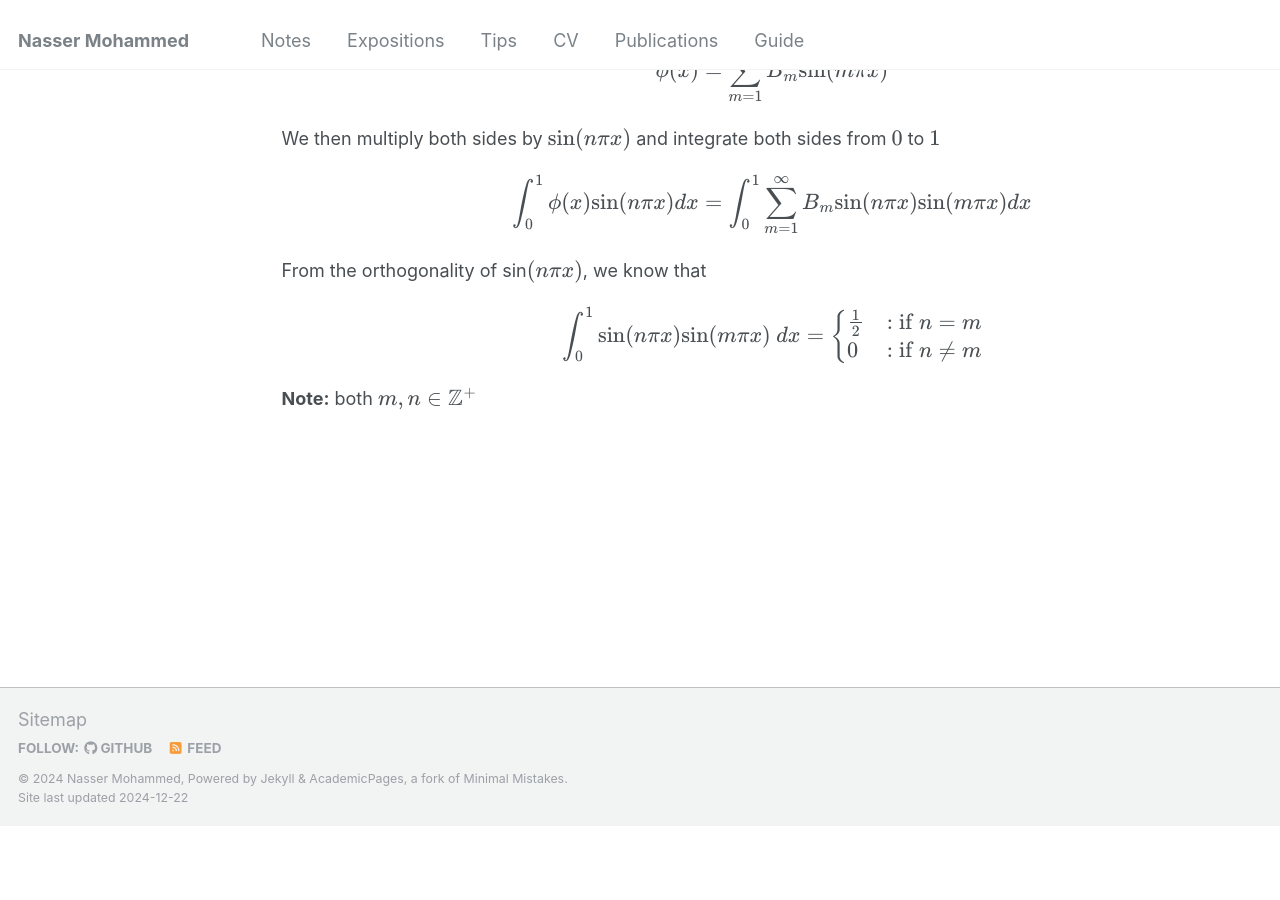
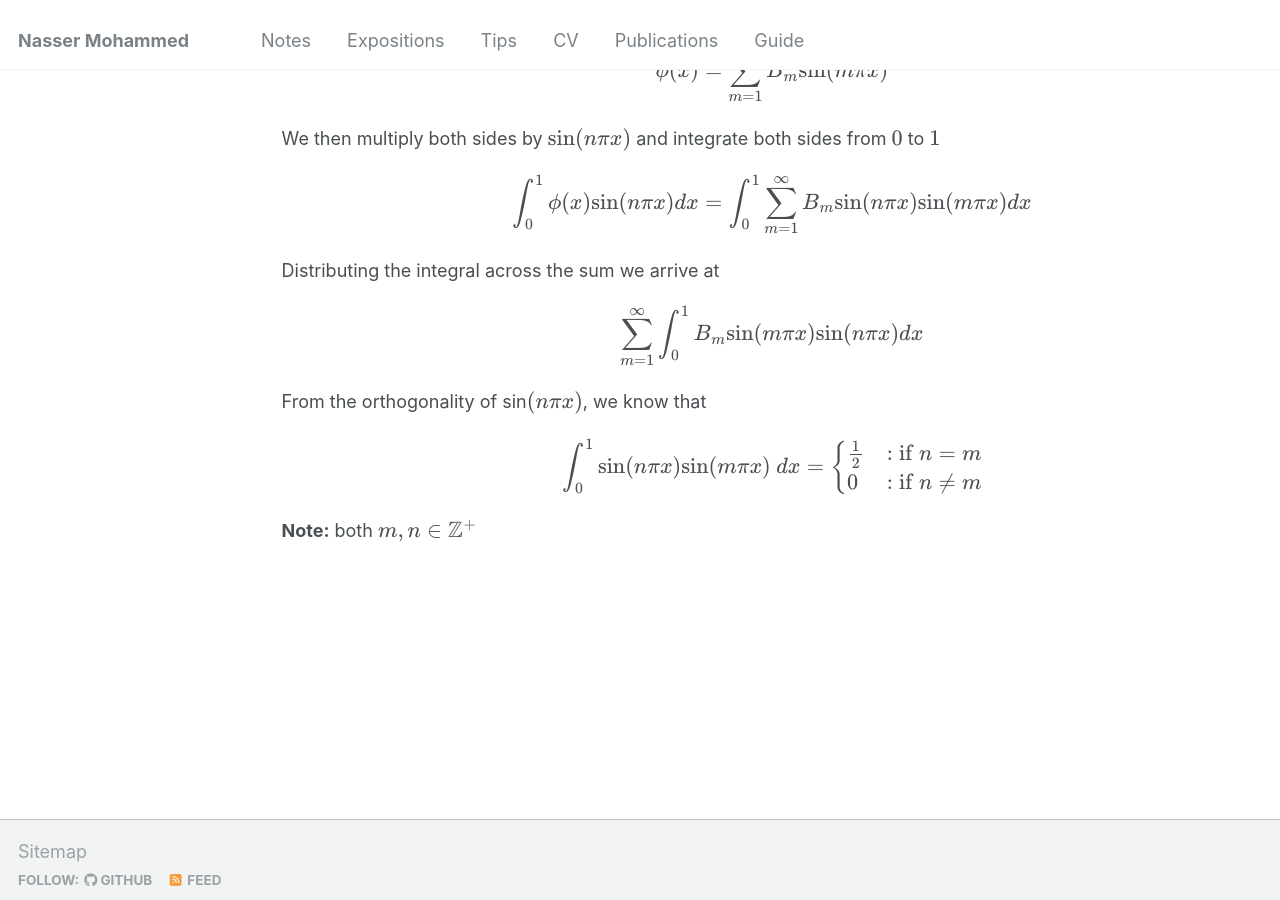
Before and after one commit to Nasser-Mohammed/Nasser-Mohammed.github.io, a Jekyll site: the page built from _pages/notes/pde/heatequation.md, in a window 1280 px wide and 900 px high, scrolled down 7942 px. Built offline with Jekyll 4.4.1, drawn with Linux system fonts in a browser that asks for light colours; before the commit the page ends 8768 px from its top, so only the background shows below that.

Commit message:
Update heatequation.md

```diff
--- a/_pages/notes/pde/heatequation.md
+++ b/_pages/notes/pde/heatequation.md
@@ -92,6 +92,8 @@ Now with this in hand, we know (from earlier) that \\(\sum_{n = 1}^{\infty}u_n(x
 We then use the fact that we can break \\(\phi(x)\\) into a sin-series as described previously. Doing this we write, \\[\phi(x) = \sum_{m = 1}^{\infty}B_m\text{sin}(m\pi x)\\]
 We then multiply both sides by \\(\text{sin}(n\pi x)\\) and integrate both sides from \\(0\\) to \\(1\\)
 \\[\int_0^1 \phi(x)\text{sin}(n\pi x)dx = \int_0^1\sum_{m = 1}^{\infty}B_m\text{sin}(n\pi x)\text{sin}(m\pi x)dx\\]
+Distributing the integral across the sum we arrive at
+\\[\sum_{m = 1}^{\infty}\int_0^1B_m\text{sin}(m\pi x)\text{sin}(n\pi x)dx\\]
 From the orthogonality of sin\\((n\pi x)\\), we know that
 <div style="text-align: center;">
 $$
```
